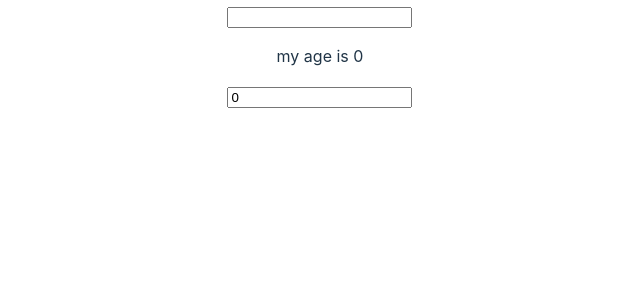
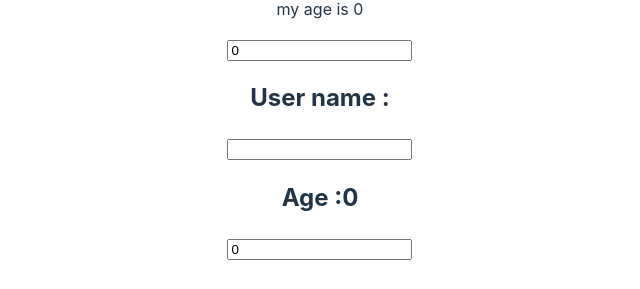
Before and after one commit to AmulyaAT/iVoyant-task, a React (Vite) app: page / in a window 1280 px wide. Shown: the part 613-902 px from the top of the page, without its empty margins (320-960 px from the left). Before the commit the page ends 800 px from the top, so only its background shows below. Built offline with nearby package versions, Linux system fonts and the light colour scheme; no server answers.

Commit message:
useState with objects

```diff
--- a/src/App.tsx
+++ b/src/App.tsx
@@ -3,6 +3,7 @@ import { DataFetch } from './component/Fetchdata'
 import { Logger } from './component/Logging'
 import { Textinput } from './Components/State/Inputtext'
 import { LoggedIn } from './Components/State/LoggedIn'
+import { UserForm } from './Components/State/Object'
 import { AgeInput, Counter, Users } from './Components/State/revise'
 import { ToggleSwitches } from './Components/State/ToggleSwitch'
 import { User } from './Components/State/User'
@@ -21,6 +22,8 @@ function App() {
       <Counter/>
       <Users/>
       <AgeInput/>
+
+      <UserForm/>
     </>
   )
 }
--- /dev/null
+++ b/src/Components/State/Object.tsx
@@ -0,0 +1,45 @@
+import React from "react";
+import { useState } from "react";
+
+type User={
+    name:string
+    age:number
+}
+
+export const UserForm: React.FC = () => {
+  const [user, setUser] = useState<User>({name:"",age:0});
+
+  const updateName=(newName:string)=>{
+    setUser((prevUser)=>({
+        ...prevUser,
+        name :newName,
+    }))
+  }
+
+  const updateAge=(newAge:number)=>{
+    setUser((prevUser)=>({
+        ...prevUser,
+        age:newAge,
+    }))
+  }
+  return (
+    <>
+      <h2>User name : {user.name}</h2>
+      <input
+        type="text"
+        value={user.name}
+        onChange={(e) => {
+          updateName(e.target.value);
+        }}
+      />
+      <h2>Age :{user.age}</h2>
+      <input
+        type="number"
+        value={user.age}
+        onChange={(e) => {
+          updateAge(Number(e.target.value));
+        }}
+      />
+    </>
+  );
+};
```
